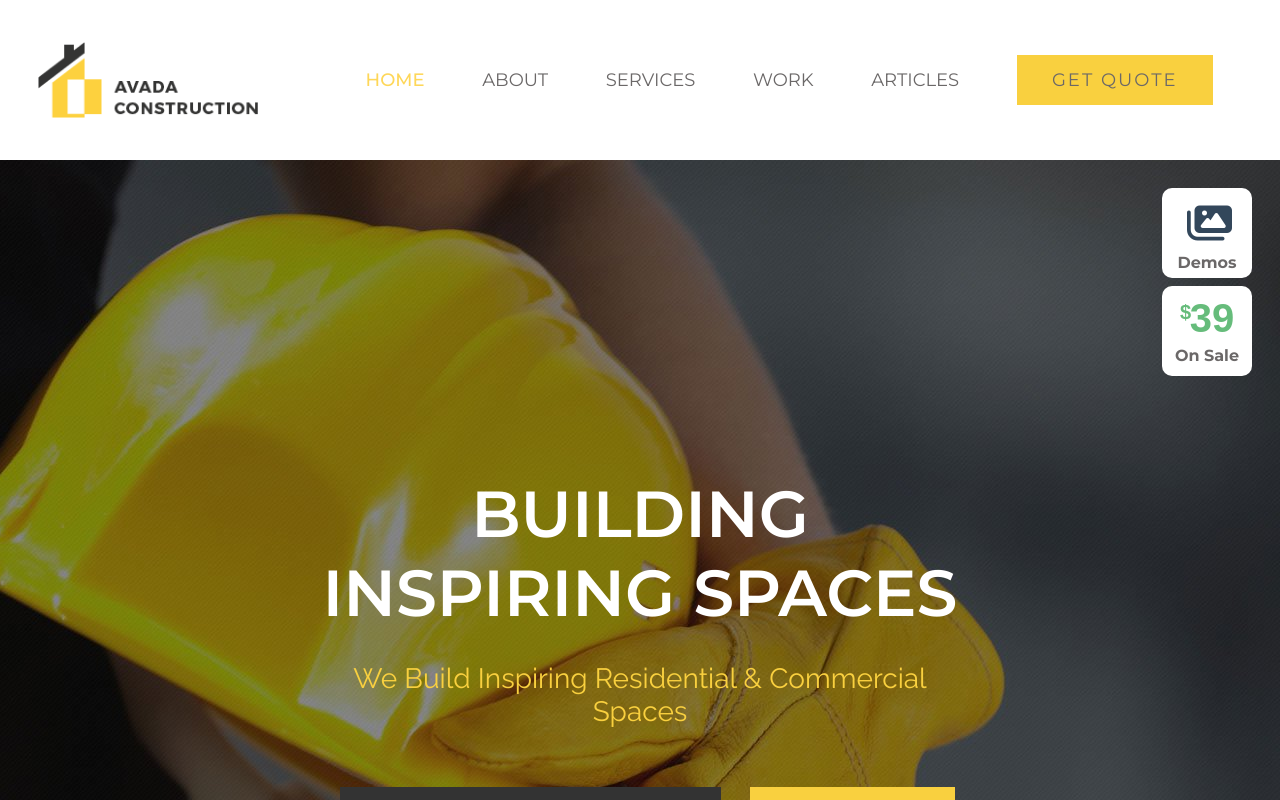
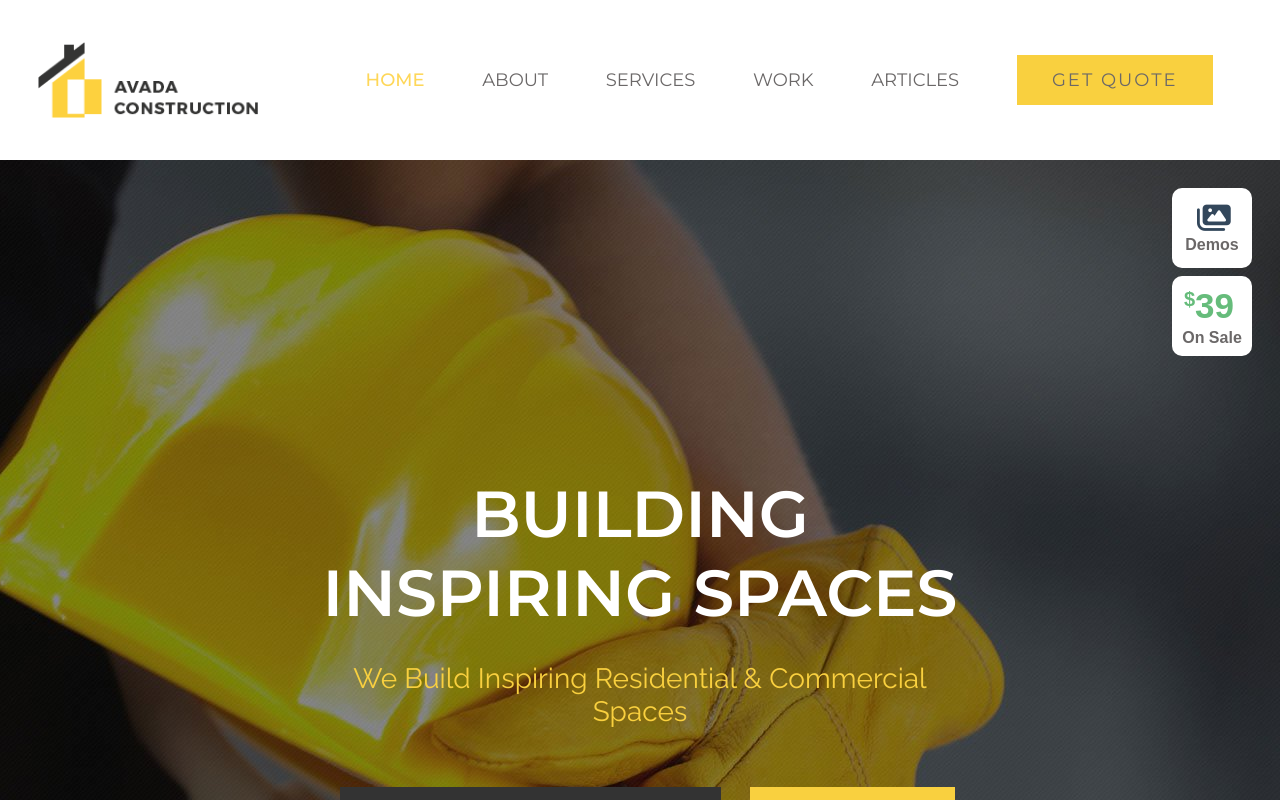
Before and after one commit to LorenzoVeropalumbo/proj-html-vuejs, a Vue app: page / in a window 1280 px wide. Shown: the top 800 px of the page. Built offline with nearby package versions, Linux system fonts and the light colour scheme.

Commit message:
fixing some size

```diff
--- a/src/components/HeaderJumboCta.vue
+++ b/src/components/HeaderJumboCta.vue
@@ -58,23 +58,24 @@ export default {
         position: absolute;
         top: 20px;
         right: 20px;
+        font-family: Arial, Helvetica, sans-serif;
 
         div{
           background-color: white;
           border-radius: 10px;
           margin: 8px;
-          height: 90px;
-          width: 90px;
+          height: 80px;
+          width: 80px;
           padding: 10px 0;
 
           i{
-            font-size: 40px;
-            padding: 5px 25px 10px;
+            font-size: 30px;
+            padding: 5px 25px 3px;
             color: #33475b;
           }
 
           > .green{
-            font-size: 40px;
+            font-size: 35px;
             color: #66bc7b;
             font-weight: 700;
             display: block;
@@ -82,14 +83,13 @@ export default {
             display: flex;
             justify-content: center;
             align-items: center;
-            padding-left: 10px;
-            padding-bottom: 5px;
-            font-family: Arial, Helvetica, sans-serif;
+            padding-left: 5px;
+            padding-bottom: 3px;
 
             .pos-top{
               position: absolute;
-              left: 20%;
-              top: 10%;
+              left: 15%;
+              top: 5%;
               font-size: 20px;
             }
           }
```
